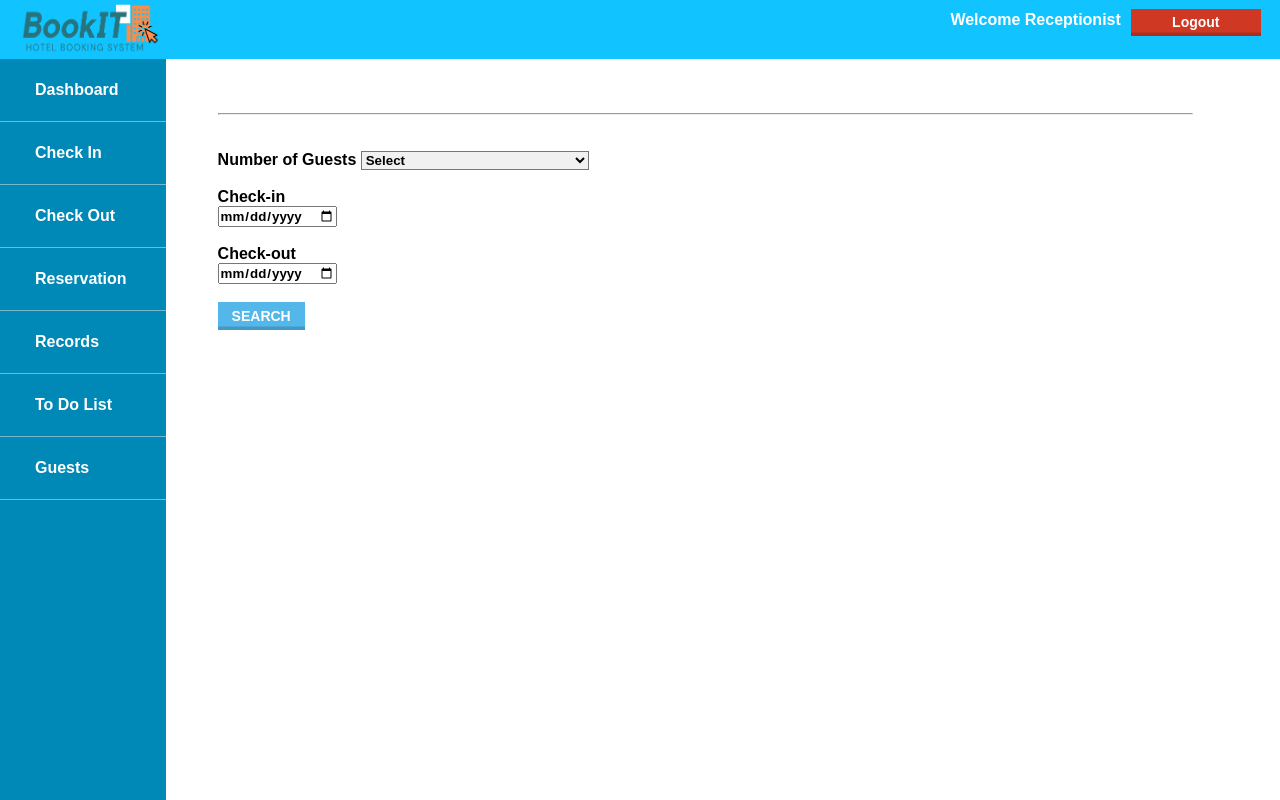
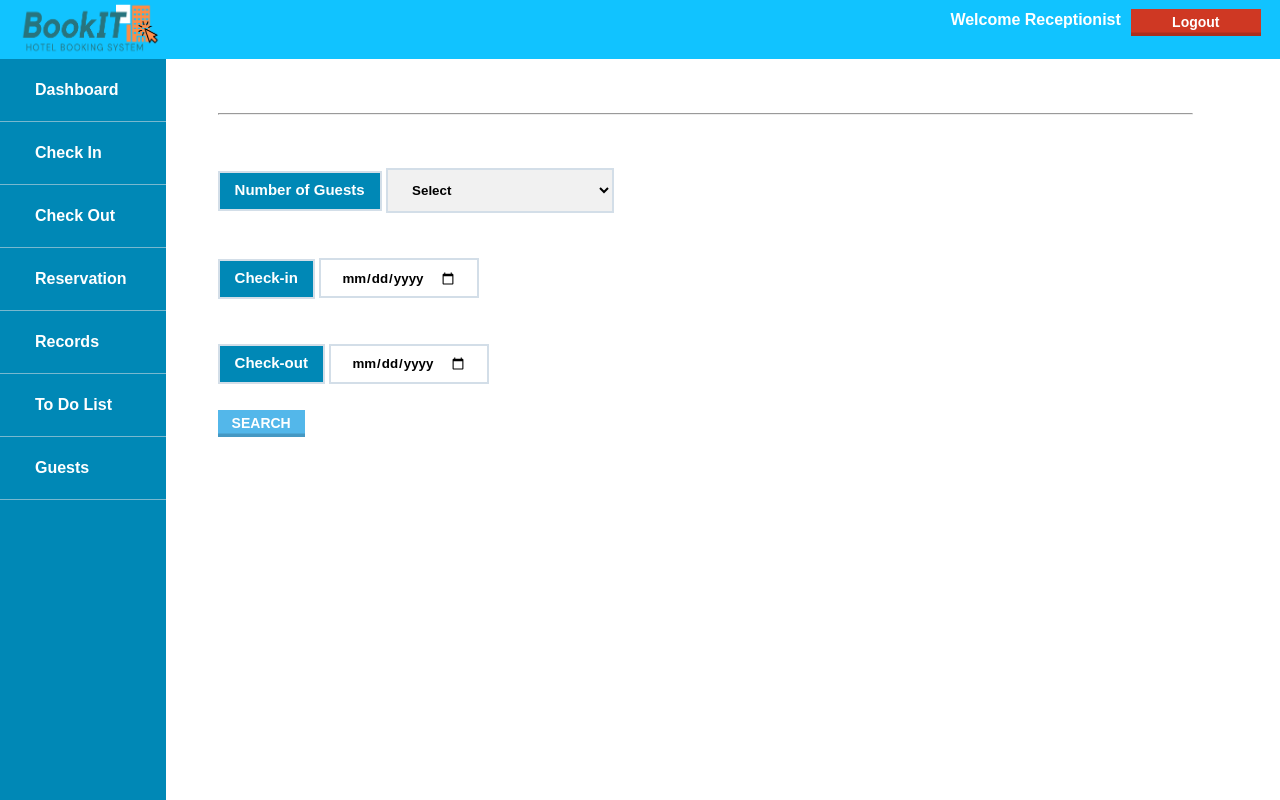
Before and after one commit to lumban-stephen/new-bookIT, a PHP site: page /receptionist_checkin.php in a window 1280 px wide. Run offline with PHP 8.4, Linux system fonts and the light colour scheme.

Commit message:
Update receptionist_checkin.php

```diff
--- a/receptionist_checkin.php
+++ b/receptionist_checkin.php
@@ -113,9 +113,9 @@
 
 
     <form method="post" action="">
-    <label>Number of Guests</label>
-    <select name="numguest" required>
-    <option value="Select">Select</option>
+    <label class='Labelform'>Number of Guests</label>
+    <select name="numguest" class='booking' style = 'height:10%;'required >
+    <option value="Select" >Select</option>
     <option value="1">1</option>
     <option value="2">2</option>
     <option value="3">3</option>
@@ -124,12 +124,12 @@
     </select>
     <br><br>
 
-    <label>Check-in</label><br>
-    <input type="date" name="checkin" required>
+    <label class='Labelform'>Check-in</label>
+    <input type="date" name="checkin" class='booking' required>
     <br><br>
 
-    <label>Check-out</label><br>
-    <input type="date" name="checkout" required>
+    <label class='Labelform'>Check-out</label>
+    <input type="date" name="checkout" class='booking' required>
     <br><br>
     <button type="submit" name="search" class="Offerbutton">SEARCH</button>
         <br><br>
```
